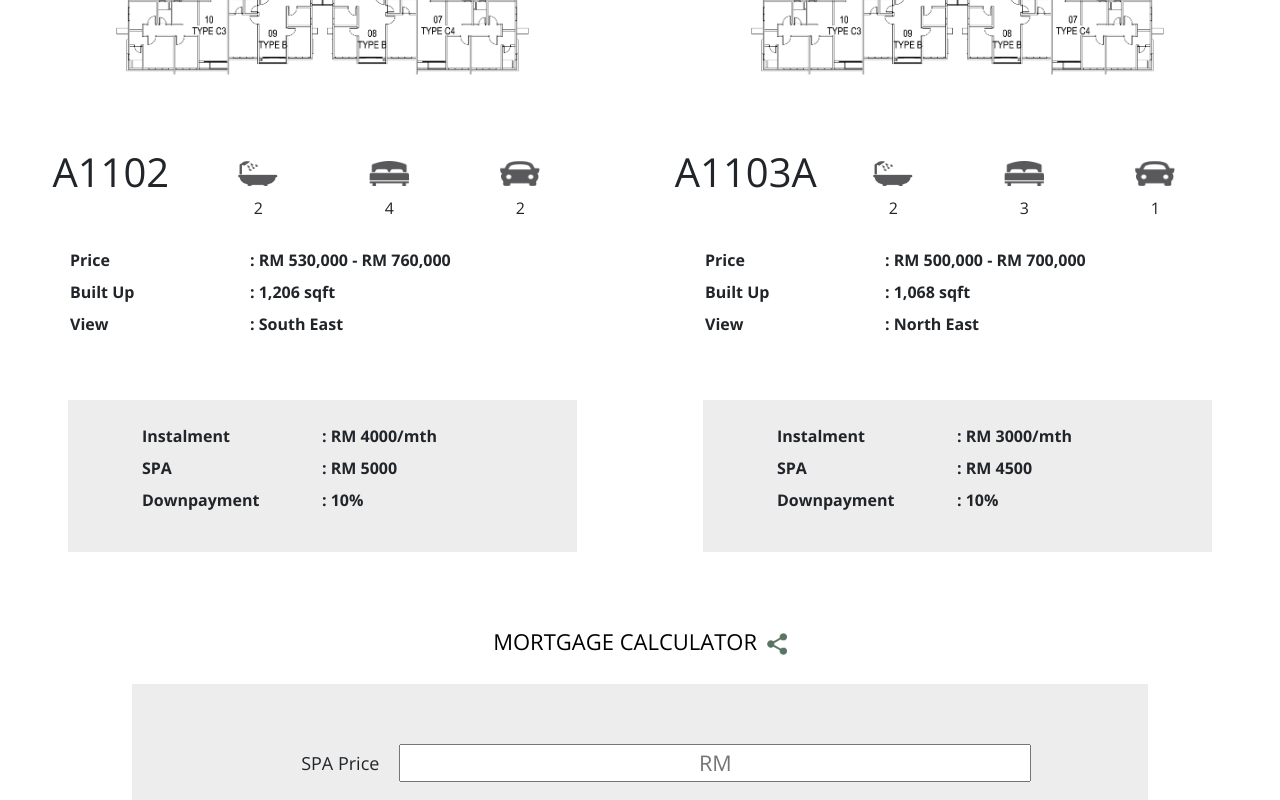
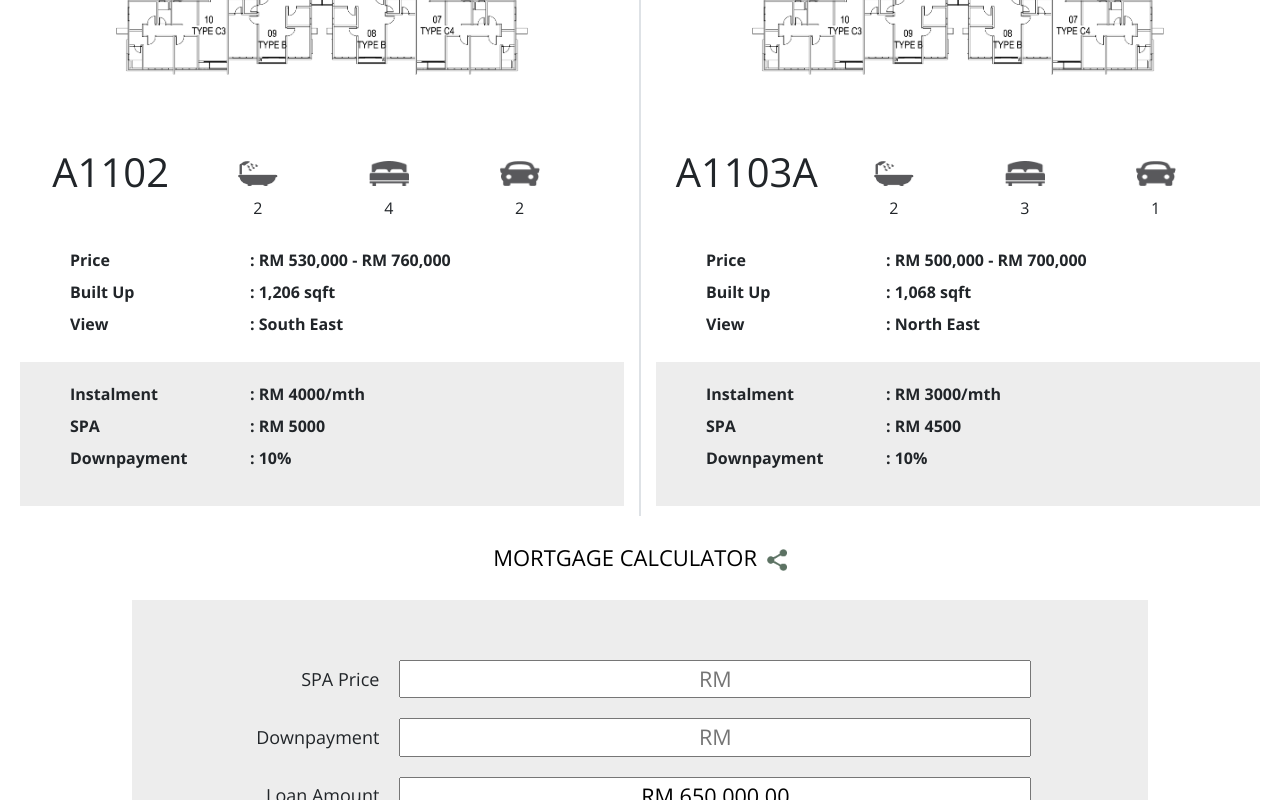
Before and after one commit to cheekianhong/landing-page-html, a plain HTML site: page index.html in a window 1280 px wide. Shown: the part 4115-4915 px from the top of the page. Drawn offline with nearby package versions, Linux system fonts and the light colour scheme.

Commit message:
Tune unit type UI

```diff
--- a/css/style.css
+++ b/css/style.css
@@ -641,6 +641,12 @@ dl dd {
   margin-bottom: 10px;
 }
 
+.unitInfo-instalment-container {
+  background-color: rgb(237, 237, 237);
+  margin: 10px auto;
+  padding: 20px 0;
+}
+
 .mortgage-container {
   display: flex;
   background-color: #ededed;
--- a/index.html
+++ b/index.html
@@ -281,7 +281,7 @@
                 </div>
             </div>
             <div class="row">
-                <div class="col-sm-6">
+                <div class="col-sm-6 border-right">
                     <img class="img-fluid" style="max-height: 400px;" src="assets/img/UnitTypePlan1102.jpg">
                     <img class="img-fluid" style="max-height: 400px;" src="assets/img/FloorPlan1102.png">
                     <div class="row">
@@ -314,6 +314,9 @@
                             </div>
                         </div>
                     </div>
+                    <div class="row">
+                        <div class="col-sm-12">
+                            <div>
                                 <dl>
                                     <dt>Price</dt>
                                     <dd>: RM 530,000 - RM 760,000</dd>
@@ -322,9 +325,12 @@
                                     <dt>View</dt>
                                     <dd>: South East</dd>
                                 </dl>
+                            </div>
+                        </div>
+                    </div>
                     <div class="row">
                         <div class="col-sm-12">
-                            <div class="m-5 p-4" style="background-color: rgb(237, 237, 237);">
+                            <div class="unitInfo-instalment-container">
                                 <dl>
                                     <dt>Instalment</dt>
                                     <dd>: RM 4000/mth</dd>
@@ -337,7 +343,7 @@
                         </div>
                     </div>
                 </div>
-                <div class="col-sm-6">
+                <div class="col-sm-6 border-left">
                     <img class="img-fluid" style="max-height: 400px;" src="assets/img/UnitTypePlan1103A.jpg">
                     <img class="img-fluid" style="max-height: 400px;" src="assets/img/FloorPlan1103A.png">
                     <div class="row">
@@ -380,7 +386,7 @@
                     </dl>
                     <div class="row">
                         <div class="col-sm-12">
-                            <div class="m-5 p-4" style="background-color: rgb(237, 237, 237);">
+                            <div class="unitInfo-instalment-container">
                                 <dl>
                                     <dt>Instalment</dt>
                                     <dd>: RM 3000/mth</dd>
```
Lines whose indentation alone changed are shown as unchanged.
